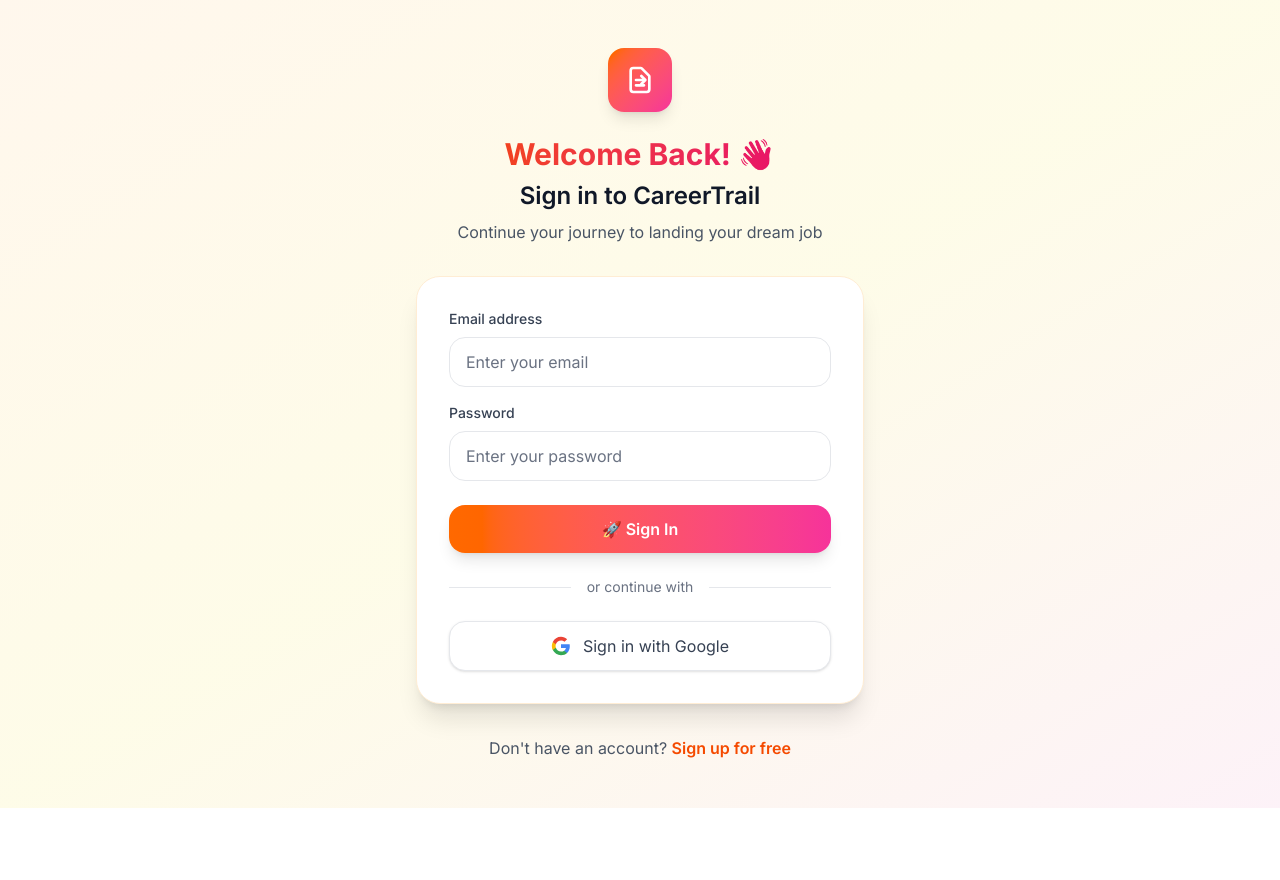
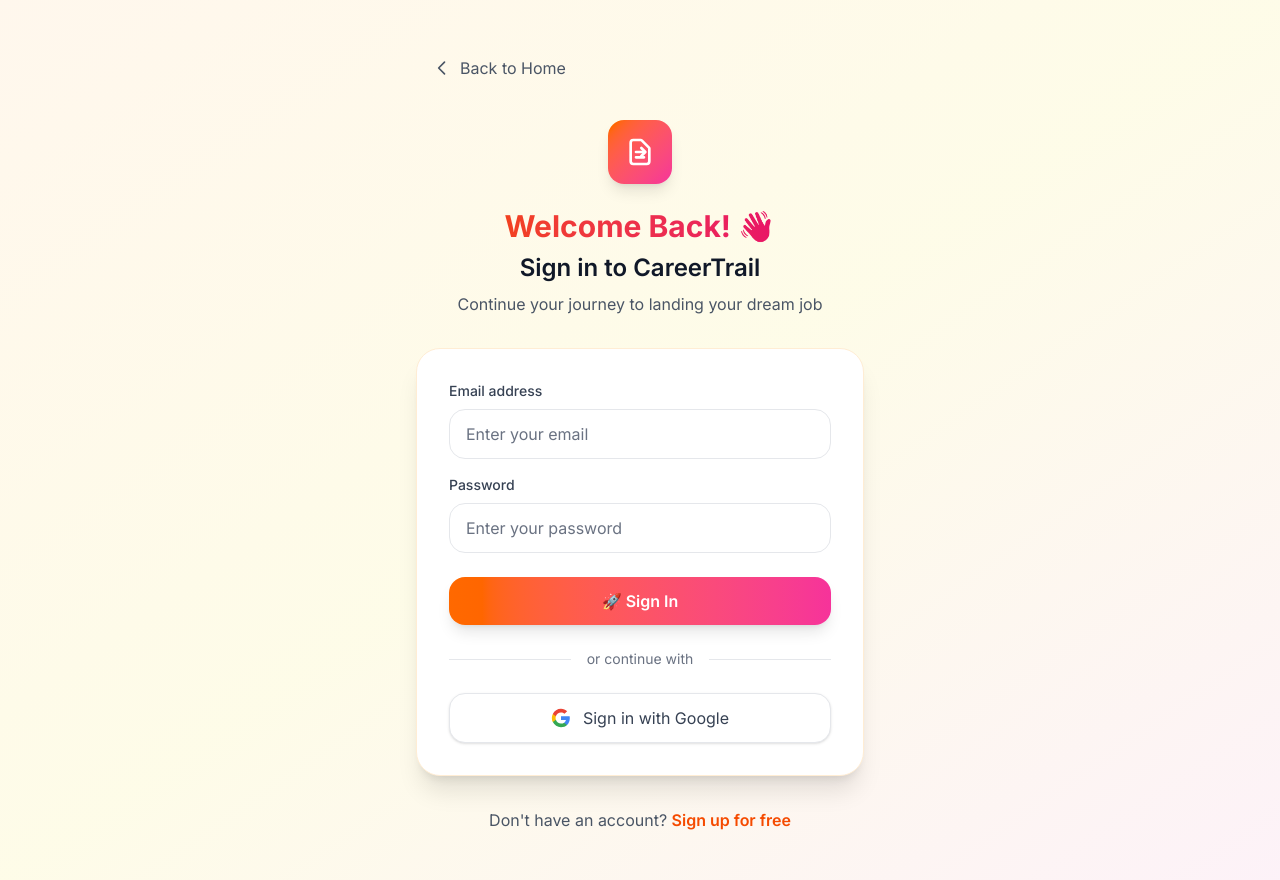
Before and after one commit to kvshw/careertrail, a Next.js app in the folder careertrail/: page /signin in a window 1280 px wide. Before the commit the page ends 808 px from the top, so only its background shows below. Built offline with nearby package versions, Linux system fonts and the light colour scheme; no server answers.

Commit message:
feat: Remove Trusted by Professionals section and add back buttons to auth pages

```diff
--- a/careertrail/src/app/page.tsx
+++ b/careertrail/src/app/page.tsx
@@ -174,22 +174,7 @@
         </div>
       </div>
 
-      {/* Trust Indicators */}
-      <div className="py-16 bg-gray-50">
-        <div className="max-w-7xl mx-auto px-4 sm:px-6 lg:px-8">
-          <div className="text-center mb-12">
-            {/* This section showcases companies where CareerTrail users have successfully landed jobs */}
-            <p className="text-gray-600 text-sm font-medium mb-8">Trusted by professionals at</p>
-            <div className="grid grid-cols-2 md:grid-cols-5 gap-8 items-center opacity-60">
-              <div className="text-gray-400 font-semibold">Google</div>
-              <div className="text-gray-400 font-semibold">Microsoft</div>
-              <div className="text-gray-400 font-semibold">Apple</div>
-              <div className="text-gray-400 font-semibold">Meta</div>
-              <div className="text-gray-400 font-semibold">Netflix</div>
-            </div>
-          </div>
-        </div>
-      </div>
+
 
       {/* Benefits Section */}
       <div className="py-24 bg-gradient-to-br from-orange-50 via-white to-pink-50">
--- a/careertrail/src/components/auth/SignInForm.tsx
+++ b/careertrail/src/components/auth/SignInForm.tsx
@@ -44,6 +44,19 @@
   return (
     <div className="min-h-screen flex items-center justify-center bg-gradient-to-br from-orange-50 via-yellow-50 to-pink-50 py-12 px-4 sm:px-6 lg:px-8">
       <div className="max-w-md w-full space-y-8">
+        {/* Back Button */}
+        <div className="flex justify-start">
+          <a
+            href="/"
+            className="inline-flex items-center px-4 py-2 text-gray-600 hover:text-gray-900 transition-colors duration-200 group"
+          >
+            <svg className="w-5 h-5 mr-2 group-hover:-translate-x-1 transition-transform duration-200" fill="none" stroke="currentColor" viewBox="0 0 24 24">
+              <path strokeLinecap="round" strokeLinejoin="round" strokeWidth={2} d="M15 19l-7-7 7-7" />
+            </svg>
+            Back to Home
+          </a>
+        </div>
+
         {/* Logo and Header */}
         <div className="text-center">
           <div className="flex justify-center mb-6">
--- a/careertrail/src/components/auth/SignUpForm.tsx
+++ b/careertrail/src/components/auth/SignUpForm.tsx
@@ -60,6 +60,19 @@
   return (
     <div className="min-h-screen flex items-center justify-center bg-gradient-to-br from-orange-50 via-yellow-50 to-pink-50 py-12 px-4 sm:px-6 lg:px-8">
       <div className="max-w-md w-full space-y-8">
+        {/* Back Button */}
+        <div className="flex justify-start">
+          <a
+            href="/"
+            className="inline-flex items-center px-4 py-2 text-gray-600 hover:text-gray-900 transition-colors duration-200 group"
+          >
+            <svg className="w-5 h-5 mr-2 group-hover:-translate-x-1 transition-transform duration-200" fill="none" stroke="currentColor" viewBox="0 0 24 24">
+              <path strokeLinecap="round" strokeLinejoin="round" strokeWidth={2} d="M15 19l-7-7 7-7" />
+            </svg>
+            Back to Home
+          </a>
+        </div>
+
         {/* Logo and Header */}
         <div className="text-center">
           <div className="flex justify-center mb-6">
```
